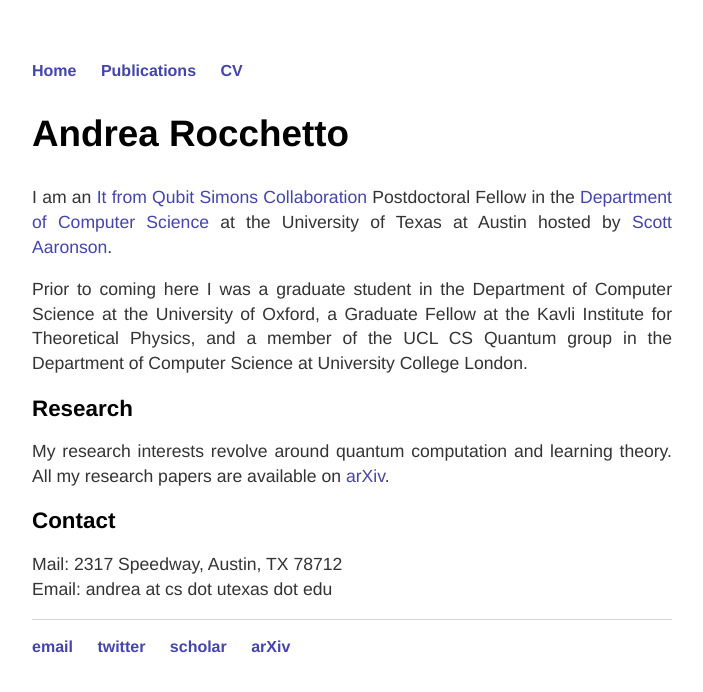
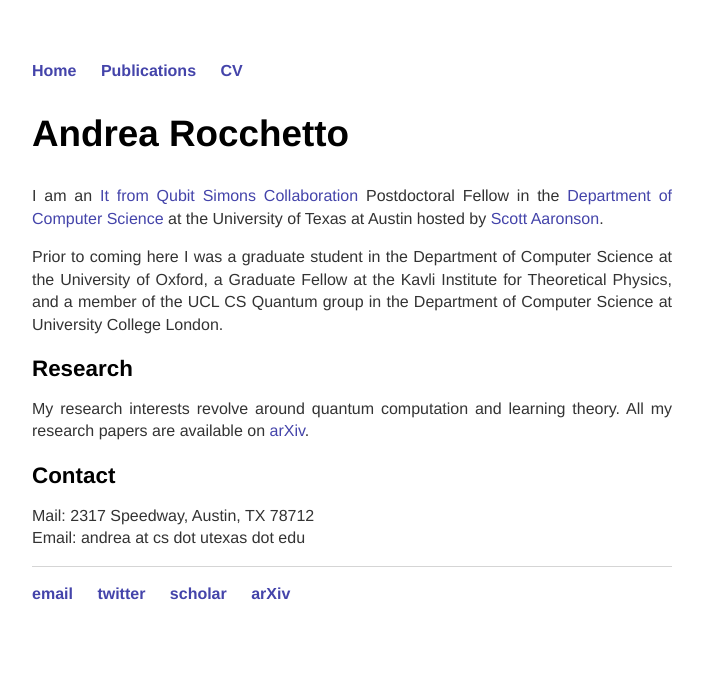
Before and after one commit to andrearocchetto/andrearocchetto.github.io, a Jekyll site: the page built from index.html, in a window 1280 px wide. Shown: the top 692 px of the page, without its empty margins (288-991 px from the left). Built offline with Jekyll 4.4.1, drawn with Linux system fonts in a browser that asks for light colours.

Commit message:
decreased font size

```diff
--- a/Gemfile
+++ b/Gemfile
@@ -1,2 +1,3 @@
 source 'https://rubygems.org'
 gem 'github-pages', group: :jekyll_plugins
+gem 'thread_safe'
--- a/css/main.css
+++ b/css/main.css
@@ -11,7 +11,7 @@
 a { text-decoration: none; color: #4444aa; }
 a:hover { text-decoration: underline; }
 
-p, ul { font-size: 1.1em; line-height: 1.4em; color: #333; text-align: justify;
+p, ul { font-size: 1em; line-height: 1.4em; color: #333; text-align: justify;
   text-justify: inter-word;}
 
 li:not(:last-child) {
```
Also changed, not shown: Gemfile.lock.
